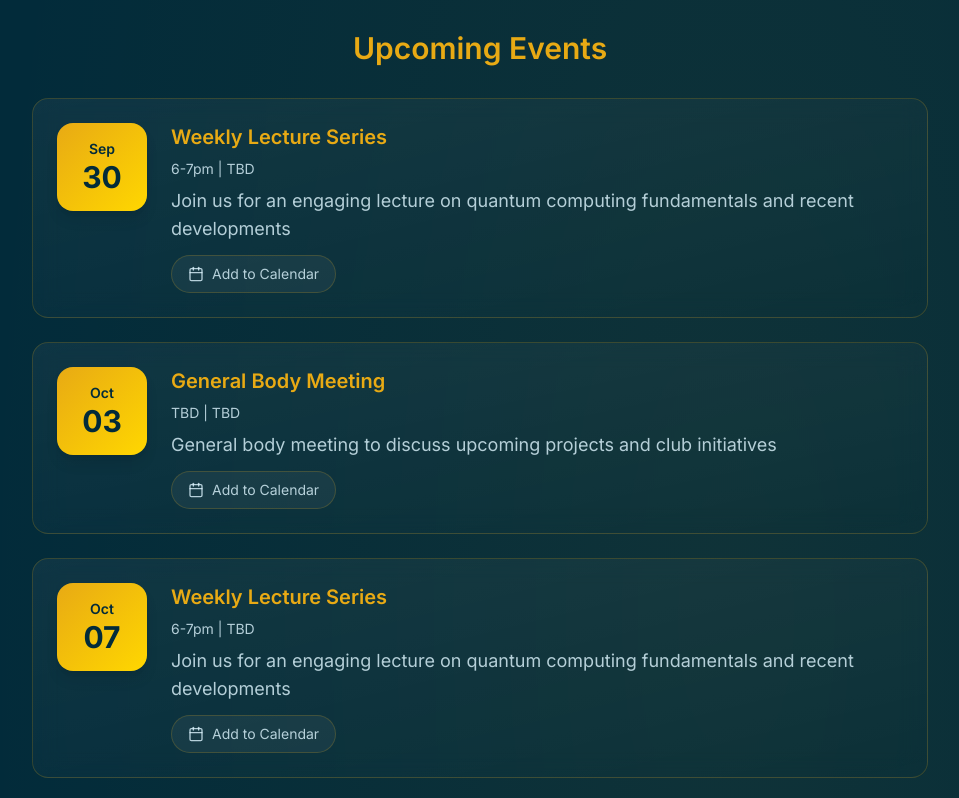
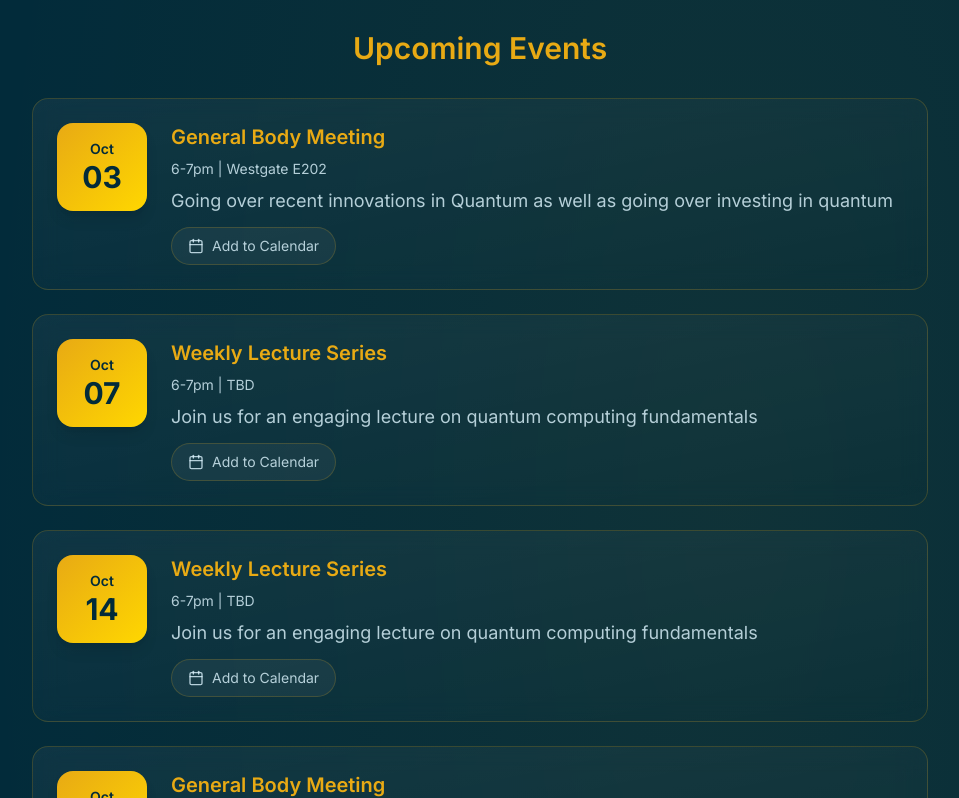
Before and after one commit to Quantum-Student-Society-PSU/QSS-Web, a Next.js app: page / in a window 1280 px wide. Shown: the part 3642-4440 px from the top of the page, without its empty margins (160-1119 px from the left). Built offline with nearby package versions, Linux system fonts and the light colour scheme.

Commit message:
fill events

```diff
--- a/data/events.ts
+++ b/data/events.ts
@@ -35,21 +35,12 @@ export const EVENT_TYPES: EventType[] = [
 
 export const UPCOMING_EVENTS: Event[] = [
   {
-    id: 'e1',
-    title: 'Weekly Lecture Series',
-    date: { month: 'Sep', day: '30' },
-    time: '6-7pm',
-    location: 'TBD',
-    description: 'Join us for an engaging lecture on quantum computing fundamentals and recent developments',
-    type: 'collab',
-  },
-  {
     id: 'e2',
     title: 'General Body Meeting',
     date: { month: 'Oct', day: '03' },
-    time: 'TBD',
-    location: 'TBD',
-    description: 'General body meeting to discuss upcoming projects and club initiatives',
+    time: '6-7pm',
+    location: 'Westgate E202',
+    description: 'Going over recent innovations in Quantum as well as going over investing in quantum',
     type: 'gbm',
   },
   {
@@ -58,7 +49,7 @@ export const UPCOMING_EVENTS: Event[] = [
     date: { month: 'Oct', day: '07' },
     time: '6-7pm',
     location: 'TBD',
-    description: 'Join us for an engaging lecture on quantum computing fundamentals and recent developments',
+    description: 'Join us for an engaging lecture on quantum computing fundamentals',
     type: 'collab',
   },
   {
@@ -67,7 +58,7 @@ export const UPCOMING_EVENTS: Event[] = [
     date: { month: 'Oct', day: '14' },
     time: '6-7pm',
     location: 'TBD',
-    description: 'Join us for an engaging lecture on quantum computing fundamentals and recent developments',
+    description: 'Join us for an engaging lecture on quantum computing fundamentals',
     type: 'collab',
   },
   {
@@ -85,7 +76,7 @@ export const UPCOMING_EVENTS: Event[] = [
     date: { month: 'Oct', day: '21' },
     time: '6-7pm',
     location: 'TBD',
-    description: 'Join us for an engaging lecture on quantum computing fundamentals and recent developments',
+    description: 'Join us for an engaging lecture on quantum computing fundamentals',
     type: 'collab',
   },
   {
@@ -103,7 +94,7 @@ export const UPCOMING_EVENTS: Event[] = [
     date: { month: 'Oct', day: '28' },
     time: '6-7pm',
     location: 'TBD',
-    description: 'Join us for an engaging lecture on quantum computing fundamentals and recent developments',
+    description: 'Join us for an engaging lecture on quantum computing fundamentals',
     type: 'collab',
   },
   {
@@ -121,7 +112,7 @@ export const UPCOMING_EVENTS: Event[] = [
     date: { month: 'Nov', day: '04' },
     time: '6-7pm',
     location: 'TBD',
-    description: 'Join us for an engaging lecture on quantum computing fundamentals and recent developments',
+    description: 'Join us for an engaging lecture on quantum computing fundamentals',
     type: 'collab',
   },
   {
```
